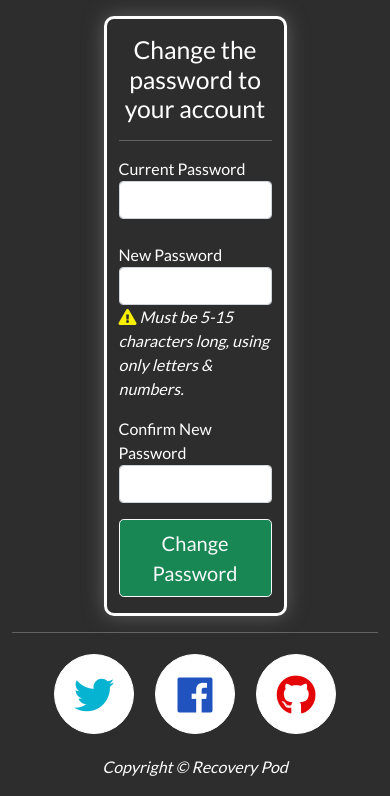
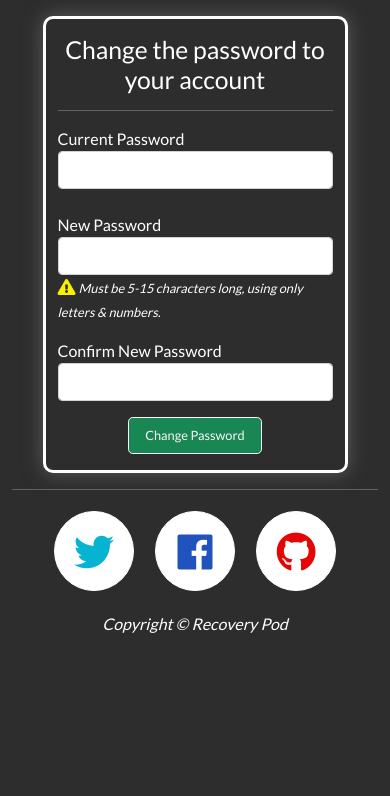
Before and after one commit to aryan008/recovery-test, a Flask app: page /password_update in a window 390 px wide. Shown: the part 48-844 px from the top of the page. Run offline with Flask 2, Linux system fonts and the light colour scheme; some libraries are stand-ins or nearby versions.

Commit message:
media queries settings done

```diff
--- a/static/css/style.css
+++ b/static/css/style.css
@@ -427,7 +427,7 @@ footer {
         font-size: 1rem;
     }
 
-    .login-button {
+    .login-button, .pw-change-button, #passwordHelpInline {
         font-size: .8rem;
     }
 
--- a/templates/pw_change.html
+++ b/templates/pw_change.html
@@ -4,7 +4,7 @@
 <form method="POST" action="{{url_for('password_update')}}">
     <div class="container-fluid">
         <div class="row">
-            <div class="col-6 offset-3 mt-3 mb-3 password-div">
+            <div class="col-lg-6 offset-lg-3 col-md-8 offset-md-2 col-sm-8 offset-sm-2 col-10 offset-1 mt-3 mb-3 password-div">
                 <h2 class="text-center mt-3 mb-3">Change the password to your account</h2>
                 <hr class="featurette-divider">
                 <label for="old_password">Current Password</label>
@@ -28,7 +28,7 @@
                     pattern="^[a-zA-Z0-9]{5,15}$" required>
                 <div class="text-center mt-3 mb-3">
                     <!--Button to submit the new password-->
-                    <button type="submit" id="change-password" class="btn btn-success btn-outline-light btn-lg">Change
+                    <button type="submit" id="change-password" class="btn btn-success btn-outline-light btn-lg pw-change-button">Change
                         Password</button>
                 </div>
             </div>
```
